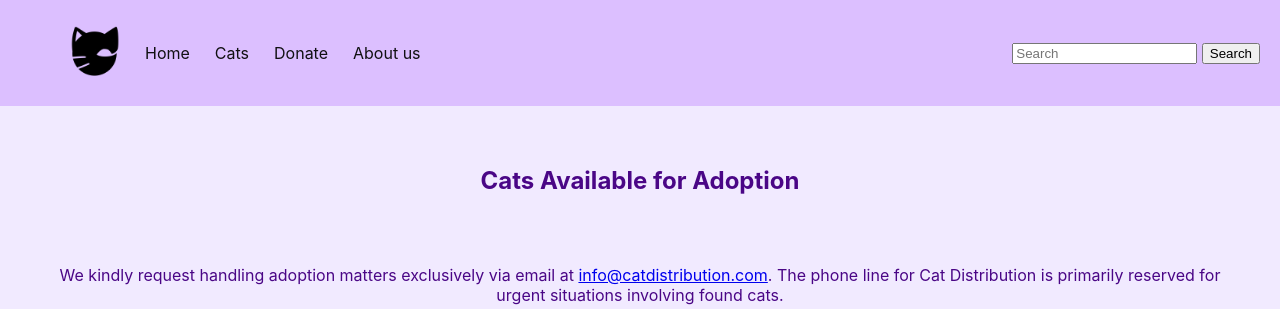
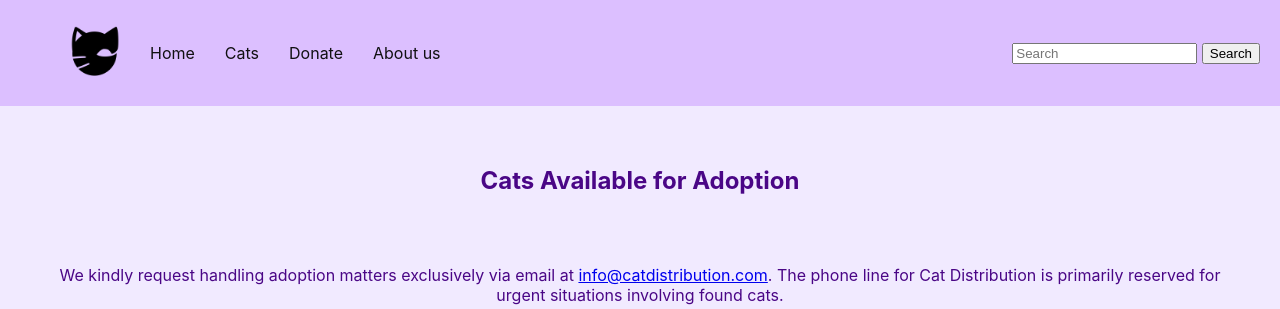
Before and after one commit to Ella22011/WebDevelopment24, a PHP site: page /pages/cats.html in a window 1280 px wide. Shown: the top 309 px of the page. Run offline with PHP 8.4, Linux system fonts and the light colour scheme.

Commit message:
Update styles-jemina.css

```diff
--- a/css/styles-jemina.css
+++ b/css/styles-jemina.css
@@ -34,7 +34,7 @@ body {
 }
 
 #main-nav ul li {
-    margin-right: 5px;
+    margin-right: 10px;
 }
 
 #main-nav a {
```
